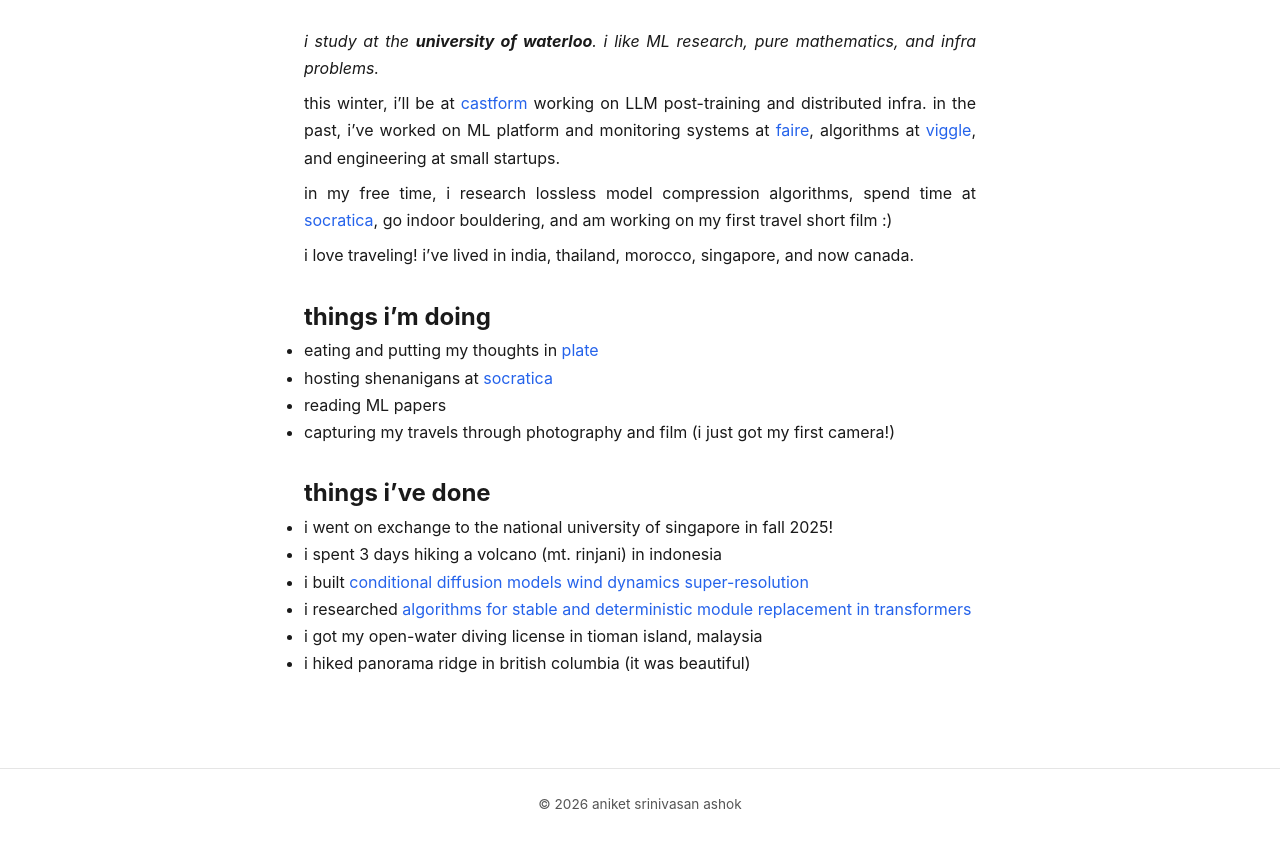
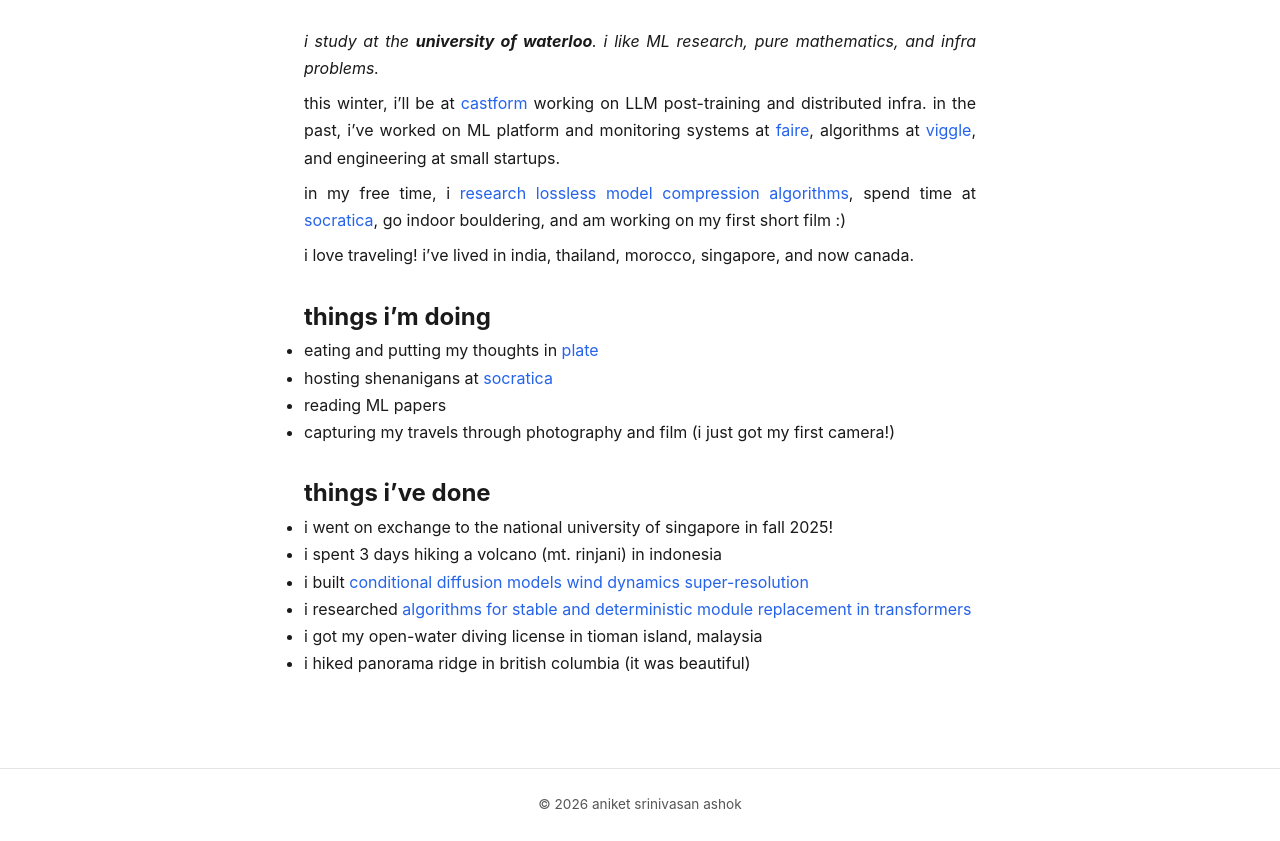
Before and after one commit to aniketsrinivasan/aniketsrinivasan.github.io, a Jekyll site: the page built from index.md, in a window 1280 px wide, cut to the strip 265-1106 px from the top of the page. Built offline with Jekyll 4.4.1, drawn with Linux system fonts in a browser that asks for light colours.

Commit message:
update posts

```diff
--- a/index.md
+++ b/index.md
@@ -25,7 +25,7 @@ this winter, i'll be at [castform](https://castform.com/) working on LLM post-tr
 
 <div style="margin-top: 0.5rem;"></div>
 
-in my free time, i research lossless model compression algorithms, spend time at [socratica](https://socratica.info), go indoor bouldering, and am working on my first travel short film :)
+in my free time, i [research lossless model compression algorithms](https://arxiv.org/abs/2610.14184), spend time at [socratica](https://socratica.info), go indoor bouldering, and am working on my first short film :)
 
 <div style="margin-top: 0.5rem;"></div>
 
```
